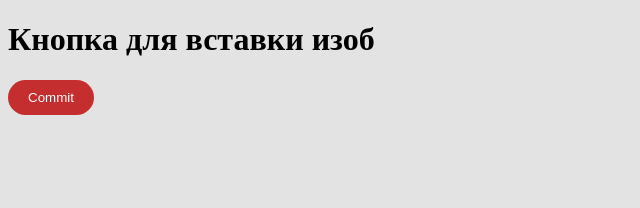
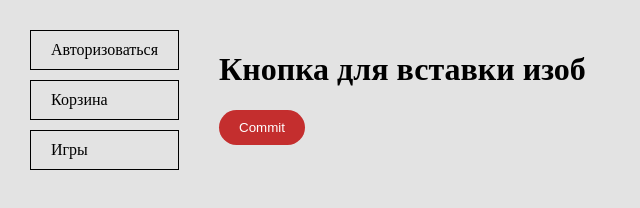
Before and after one commit to X1Ro1/ShopWarcraft, a plain HTML site: page index.html in a window 1280 px wide. Shown: the whole page, without its empty margins (0-640 px from the left). Drawn offline with Linux system fonts and the light colour scheme.

Commit message:
Добавлена auth, изменен дизайн

```diff
--- a/CSS/style.css
+++ b/CSS/style.css
@@ -4,6 +4,7 @@
 
 body {
     background: rgb(227, 227, 227);
+    margin: 30px;
 }
 
 .main button{
@@ -19,3 +20,30 @@ body {
     background: rgb(216, 61, 61);
     transition: 0.2s;
 }
+
+.main {
+    display: flex;
+    align-items: start;
+    gap: 40px;
+}
+
+.main a{
+    text-decoration: none;
+    border: 1px solid black;
+    padding: 10px 20px;
+    color: black;
+    transition: 0.2s;
+}
+
+.main a:hover {
+    background: rgb(69, 69, 210);
+    transition: 0.2s;
+    color: white;
+    border: 1px solid rgb(69, 69, 210);
+}
+
+.link-auth {
+    display: flex;
+    flex-direction: column;
+    gap: 10px;
+}
--- a/index.html
+++ b/index.html
@@ -8,6 +8,11 @@
 </head>
 <body>
     <div class="main">
+        <div class="link-auth">
+            <a href="auth.html">Авторизоваться</a>
+            <a href="#">Корзина</a>
+            <a href="#">Игры</a>
+        </div>
         <div class="main-commit1">
             <h1>Кнопка для вставки изоб</h1>
             <button id="btnCommit1">Commit</button>
```
Also changed, not shown: auth.html (added, +21 -0 lines).
